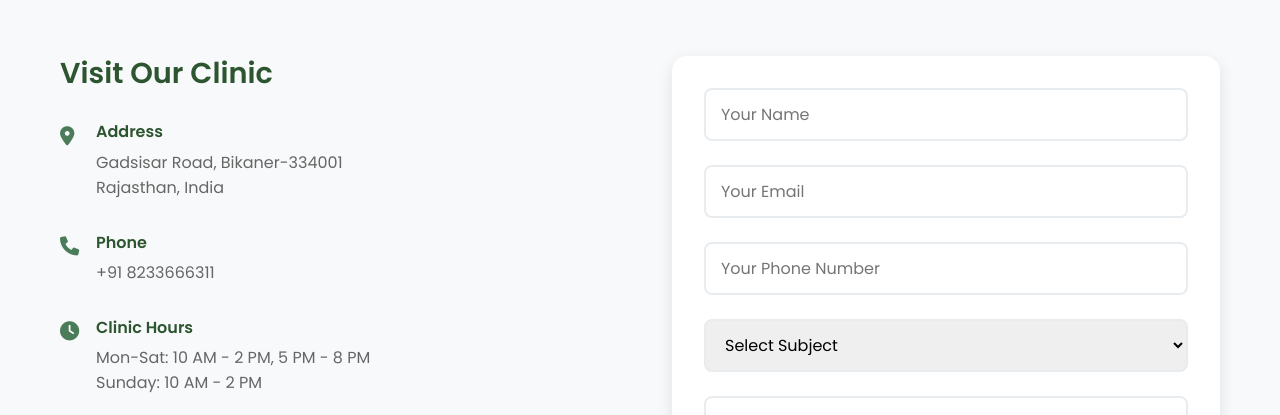
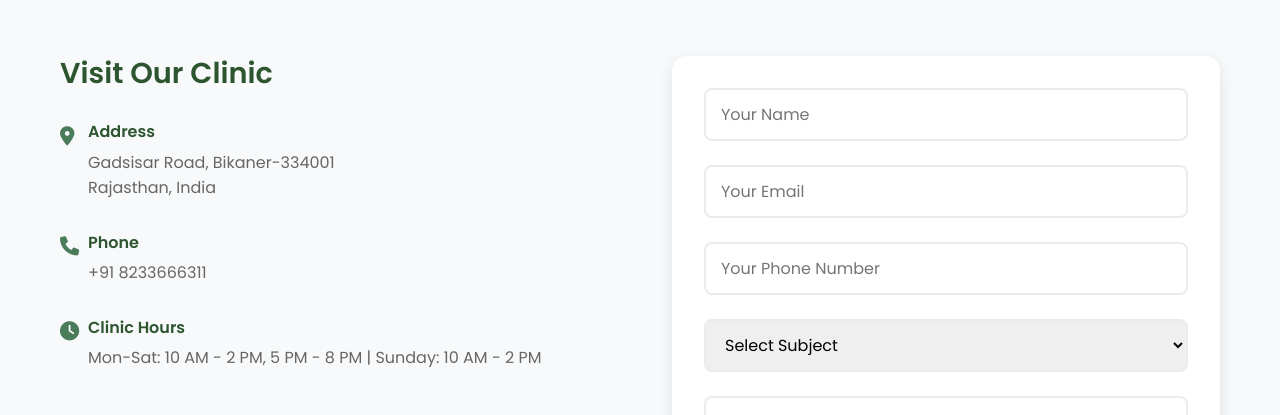
Before and after one commit to praveenrathi4/srsdm, a website: page index.html in a window 1280 px wide. Shown: the part 3940-4355 px from the top of the page. Drawn offline with Linux system fonts and the light colour scheme.

Commit message:
Improve contact section icon spacing and clinic hours format
- Reduced gap between icons and text from 1rem to 0.5rem
- Added flex-shrink: 0 to prevent icon compression
- Changed clinic hours to single line format with pipe separator
- Fixed HTML formatting for better structure
- Improved overall contact section appearance and readability

```diff
--- a/css/style.css
+++ b/css/style.css
@@ -480,7 +480,7 @@ p {
 .contact-item {
     display: flex;
     align-items: flex-start;
-    gap: 1rem;
+    gap: 0.5rem;
     margin-bottom: 2rem;
 }
 
@@ -488,6 +488,7 @@ p {
     color: #4a7c59;
     font-size: 1.2rem;
     margin-top: 0.2rem;
+    flex-shrink: 0;
 }
 
 .contact-item h4 {
--- a/index.html
+++ b/index.html
@@ -204,7 +204,7 @@
                             <i class="fas fa-clock"></i>
                             <div>
                                 <h4>Clinic Hours</h4>
-                                <p>Mon-Sat: 10 AM - 2 PM, 5 PM - 8 PM<br>Sunday: 10 AM - 2 PM</p>
+                                <p>Mon-Sat: 10 AM - 2 PM, 5 PM - 8 PM | Sunday: 10 AM - 2 PM</p>
                             </div>
                         </div>
                     </div>
```
